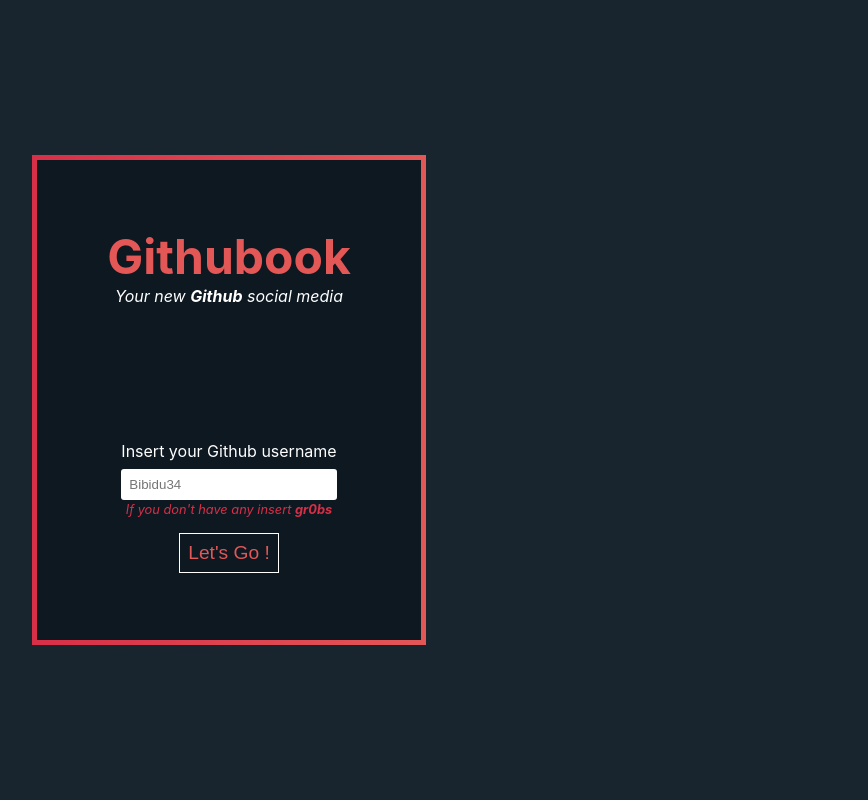
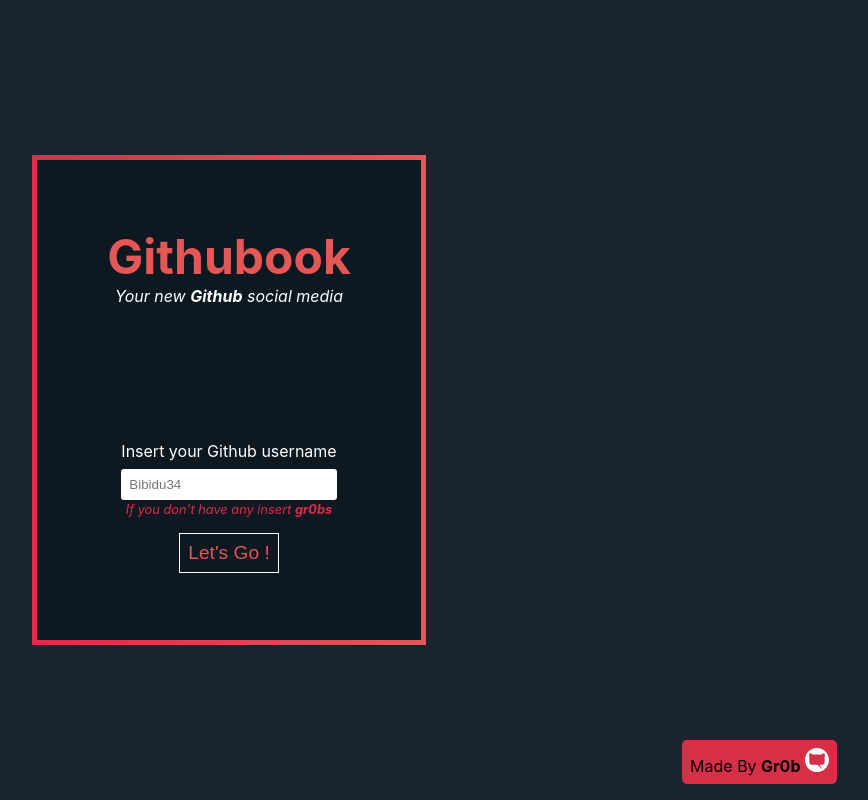
Before and after one commit to Gr0bs/githubook, a React (Create React App) app: page /login in a window 1280 px wide. Shown: the whole page, without its empty margins (411-1279 px from the left). Built offline with nearby package versions, Linux system fonts and the light colour scheme.

Commit message:
Adding my publicity

```diff
--- a/src/components/App.js
+++ b/src/components/App.js
@@ -5,7 +5,7 @@
 import ProfilPage from './page/ProfilPage';
 import Discover from './page/Discover'
 import Login from './page/Login'
-
+import {ReactComponent as Avatar} from '../images/Logo.svg'
 
 function App() {
 
@@ -15,6 +15,7 @@
     {localStorage.getItem('user') === null && <Redirect to='/login' />}
     {localStorage.getItem('user') !== null && <Redirect to='/' />}
 
+        <span className='ad'> <a href="https://github.com/Gr0bs">Made By <strong>Gr0b</strong> <Avatar className='icon' /></a> </span>
       <div className="app">
         <Switch>
           <Route exact path='/login'>
--- a/src/styles/App.scss
+++ b/src/styles/App.scss
@@ -26,3 +26,12 @@
     // width: 100%;
   width: 1.5rem;
 }
+
+.ad{
+  position: fixed;
+  background: $color-three;
+  border-radius: 5px;
+  padding: 0.5rem;
+  bottom: 1rem;
+  right: 2rem;
+}
```
